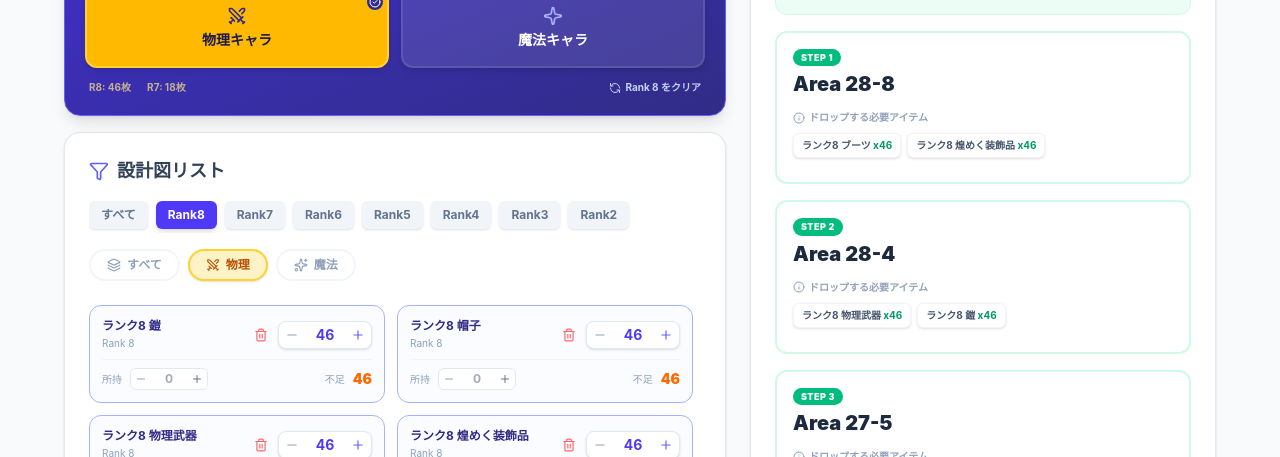
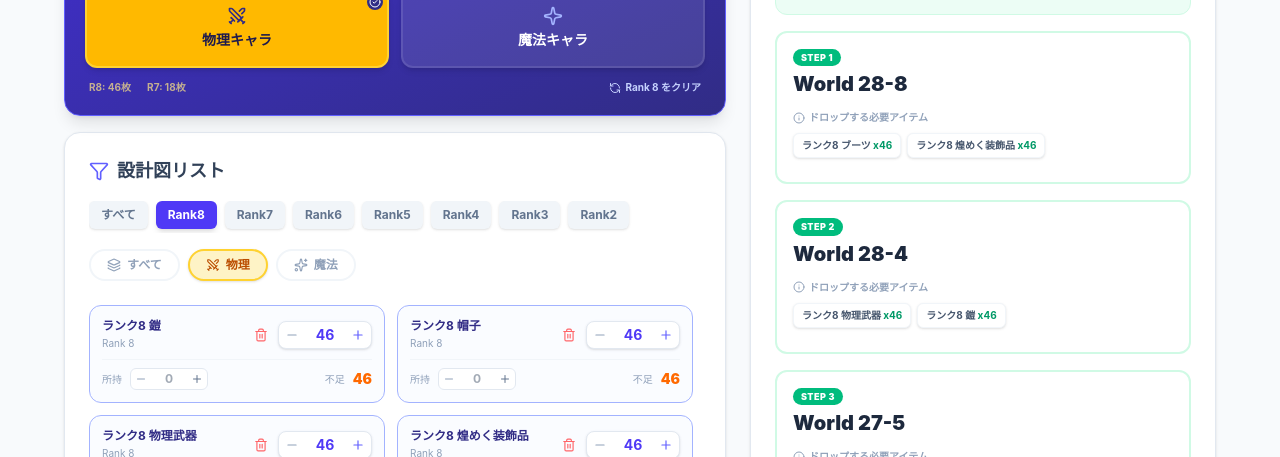
Before and after one commit to deflis/trickcal-equip, a React (Vite) app: page / in a window 1280 px wide. Both pictures are taken after a click on the button "物理キャラ". Shown: the part 343-800 px from the top of the page. Built offline with nearby package versions, Linux system fonts and the light colour scheme.

Commit message:
StageListコンポーネントのエリア表記をワールドに変更

```diff
--- a/src/components/StageList.tsx
+++ b/src/components/StageList.tsx
@@ -60,7 +60,7 @@ export const StageList = ({ activeTab }: StageListProps) => {
                     )}
                   </div>
                   <h3 className="font-black text-xl text-slate-800 flex items-center gap-2">
-                    Area {result.id}
+                    World {result.id}
                   </h3>
                 </div>
               </div>
```
